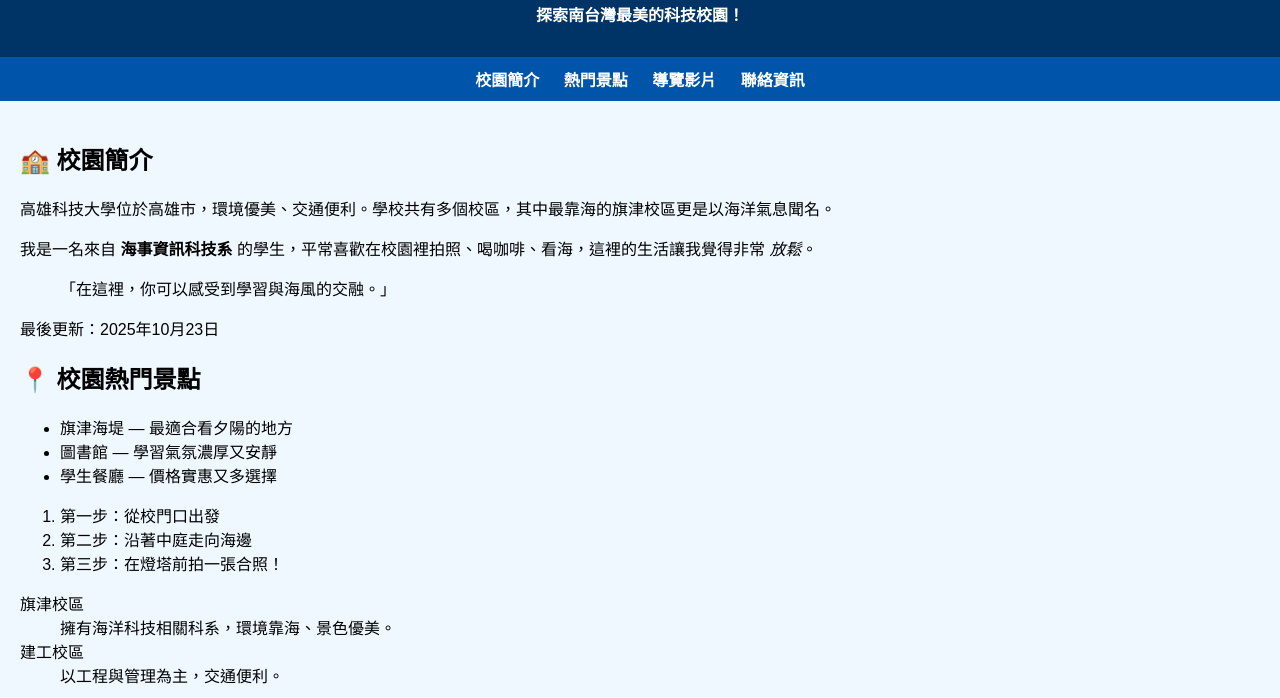
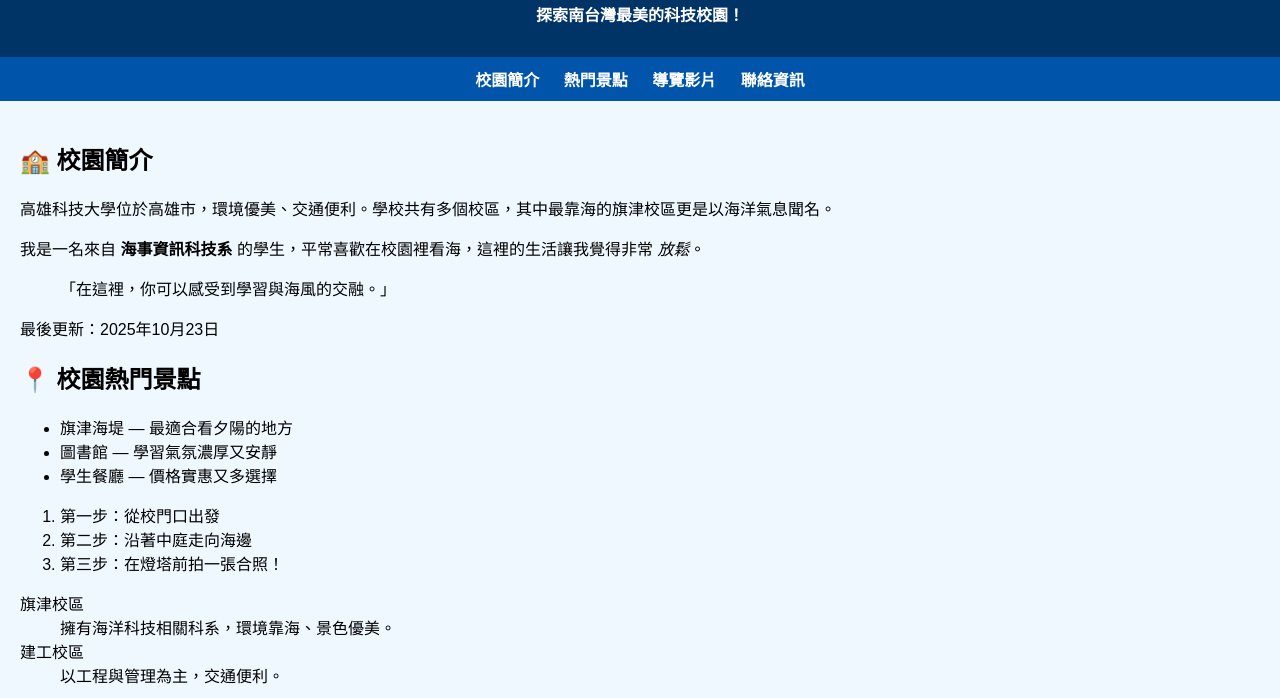
Before and after one commit to liangsfgbdfbcfb/liangsfgbdfbcfb.github.io, a plain HTML site: page index.html in a window 1280 px wide. Shown: the part 102-800 px from the top of the page. Drawn offline with Linux system fonts and the light colour scheme.

Commit message:
page by a3

```diff
--- a/index.html
+++ b/index.html
@@ -60,7 +60,7 @@
     <article id="intro">
         <h2>🏫 校園簡介</h2>
         <p>高雄科技大學位於高雄市，環境優美、交通便利。學校共有多個校區，其中最靠海的旗津校區更是以海洋氣息聞名。</p>
-        <p>我是一名來自 <b>海事資訊科技系</b> 的學生，平常喜歡在校園裡拍照、喝咖啡、看海，這裡的生活讓我覺得非常 <i>放鬆</i>。</p>
+        <p>我是一名來自 <b>海事資訊科技系</b> 的學生，平常喜歡在校園裡看海，這裡的生活讓我覺得非常 <i>放鬆</i>。</p>
         <blockquote>「在這裡，你可以感受到學習與海風的交融。」</blockquote>
         <time datetime="2025-10-23">最後更新：2025年10月23日</time>
     </article>
```
